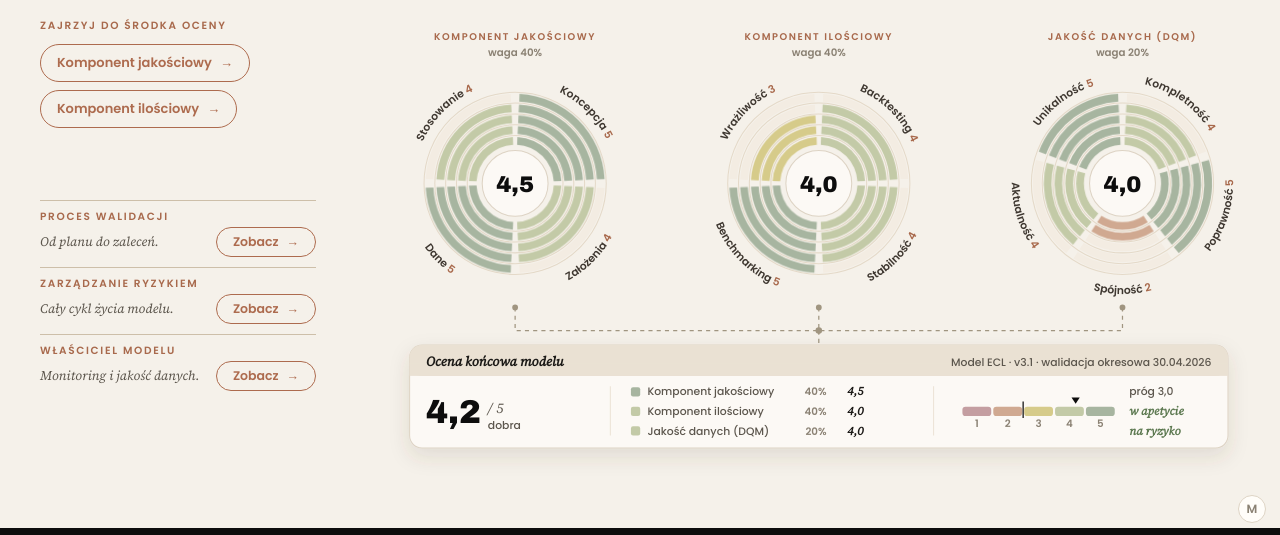
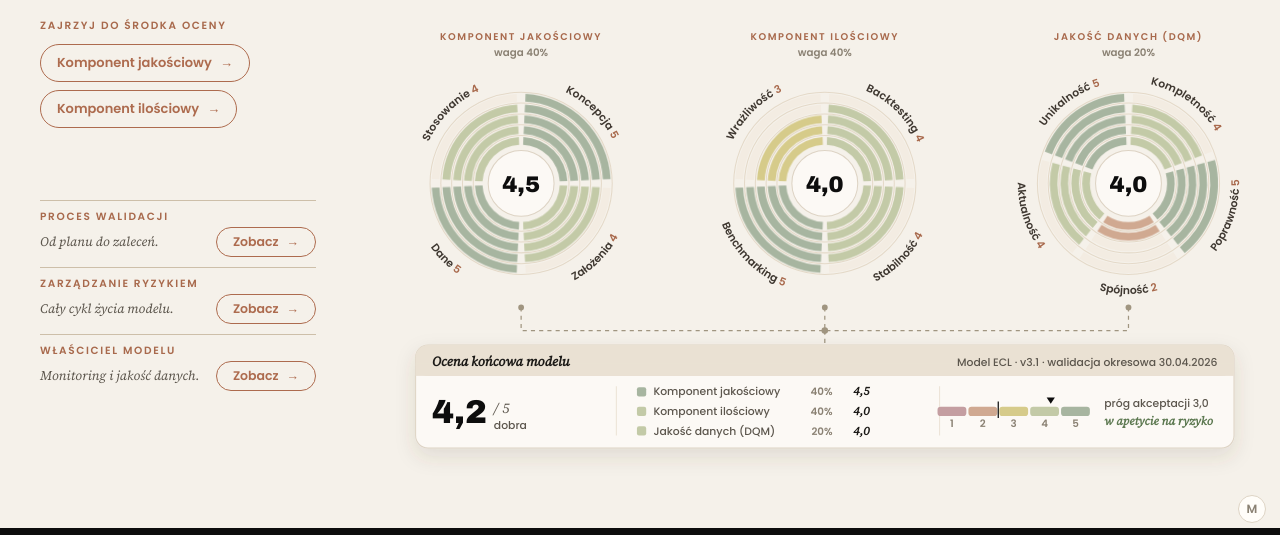
Before and after one commit to MaciejBuczak/risk-trainings, a plain HTML site: page ocena-ryzyka-modelu/index.html in a window 1280 px wide. Shown: the part 265-800 px from the top of the page. Drawn offline with Linux system fonts and the light colour scheme.

Commit message:
Ryzyko modelu: wykres wyśrodkowany względem tekstu, decyzja w dwóch linijkach
Co-Authored-By: Claude Opus 5.5 <noreply@anthropic.com>
Claude-Session: https://claude.ai/code/session_01PrJdyf3BRAYuZ7rBDk7dVw

```diff
--- a/ocena-ryzyka-modelu/index.html
+++ b/ocena-ryzyka-modelu/index.html
@@ -116,11 +116,11 @@ svg.hov .ag-seg{opacity:.35}svg.hov .ag-seg.on{opacity:1}
   G.forEach((g,k)=>{const y=fy+49+k*19;h+=`<rect x="${mx0}" y="${y-8}" width="9" height="9" rx="2" fill="${QC[Math.round(g.s)]}"/><text x="${mx0+16}" y="${y}" class="ag-s">${g.n}</text><text x="${mx0+190}" y="${y}" text-anchor="end" class="ag-lv">${Math.round(g.w*100)}%</text><text x="${mx0+226}" y="${y}" text-anchor="end" class="ag-v">${pl(g.s)}</text>`});
   /* prawa: skala, próg, decyzja */
   const rx0=fx+Math.round(fw*.64);h+=`<line x1="${rx0}" x2="${rx0}" y1="${fy+40}" y2="${fy+fh-12}" stroke="#ece3d6"/>`;
-  const bx=rx0+Math.round((fx+fw-rx0-230)/2),by=fy+68;for(let k=1;k<=5;k++)h+=`<rect x="${bx+(k-1)*30}" y="${by-8}" width="28" height="9" rx="3" fill="${QC[k]}"/><text x="${bx+(k-1)*30+14}" y="${by+12}" text-anchor="middle" class="ag-lv">${k}</text>`;
+  const bx=rx0+Math.round((fx+fw-rx0-290)/2),by=fy+68;for(let k=1;k<=5;k++)h+=`<rect x="${bx+(k-1)*30}" y="${by-8}" width="28" height="9" rx="3" fill="${QC[k]}"/><text x="${bx+(k-1)*30+14}" y="${by+12}" text-anchor="middle" class="ag-lv">${k}</text>`;
   const tx=bx+2*30-1;h+=`<line x1="${tx}" x2="${tx}" y1="${by-13}" y2="${by+3}" stroke="#0d0d0d" stroke-width="1.2"/><path d="M${(bx+(F-1)*30+14).toFixed(1)},${by-11} l-4,-6 h8z" fill="#0d0d0d"/>`;
-  const ok=F>=3;h+=`<text x="${bx+162}" y="${fy+49}" class="ag-s">próg 3,0</text><text x="${bx+162}" y="${fy+68}" class="ag-v" style="fill:${ok?"#5e7a52":"#9a3b25"}">${ok?"w apetycie":"poza apetytem"}</text><text x="${bx+162}" y="${fy+87}" class="ag-v" style="fill:${ok?"#5e7a52":"#9a3b25"}">na ryzyko</text>`;
+  const ok=F>=3;h+=`<text x="${bx+162}" y="${fy+60}" class="ag-s">próg akceptacji 3,0</text><text x="${bx+162}" y="${fy+78}" class="ag-v" style="fill:${ok?"#5e7a52":"#9a3b25"}">${ok?"w apetycie na ryzyko":"poza apetytem na ryzyko"}</text>`;
   sv.innerHTML=h;
-  const al=()=>{const d=document.querySelector(".mh-d"),c=sv.querySelector("rect[filter],g[filter] rect");if(!d||!c||innerWidth<=980){d&&(d.style.cssText="");return}d.style.marginLeft="0";d.style.maxWidth="none";const cr=c.getBoundingClientRect(),dr=d.getBoundingClientRect();d.style.marginLeft=Math.round(cr.left-dr.left)+"px";const tb=document.querySelector(".vtabs").getBoundingClientRect();d.style.width=Math.round(tb.right-cr.left)+"px"};
+  const al=()=>{const d=document.querySelector(".mh-d"),c=sv.querySelector("rect[filter],g[filter] rect");if(!d||!c||innerWidth<=980){d&&(d.style.cssText="");return}sv.style.transform="";d.style.marginLeft="0";d.style.maxWidth="none";const cr=c.getBoundingClientRect(),dr=d.getBoundingClientRect();d.style.marginLeft=Math.round(cr.left-dr.left)+"px";const tb=document.querySelector(".vtabs").getBoundingClientRect();d.style.width=Math.round(tb.right-cr.left)+"px";sv.style.transform=`translateX(${Math.round((cr.left+tb.right)/2-(cr.left+cr.width/2))}px)`};
   al();addEventListener("resize",al);document.fonts&&document.fonts.ready.then(al);
   const ctr=(gi,t1,t2)=>{sv.querySelector(`.agc[data-g="${gi}"]`).innerHTML=`<text x="${G[gi].cx}" y="${cy+8}" text-anchor="middle" class="ag-c1" style="font-size:22px">${t1}</text>`};
   const def=gi=>ctr(gi,pl(G[gi].s),QL[Math.round(G[gi].s)]);G.forEach((_,gi)=>def(gi));
```
